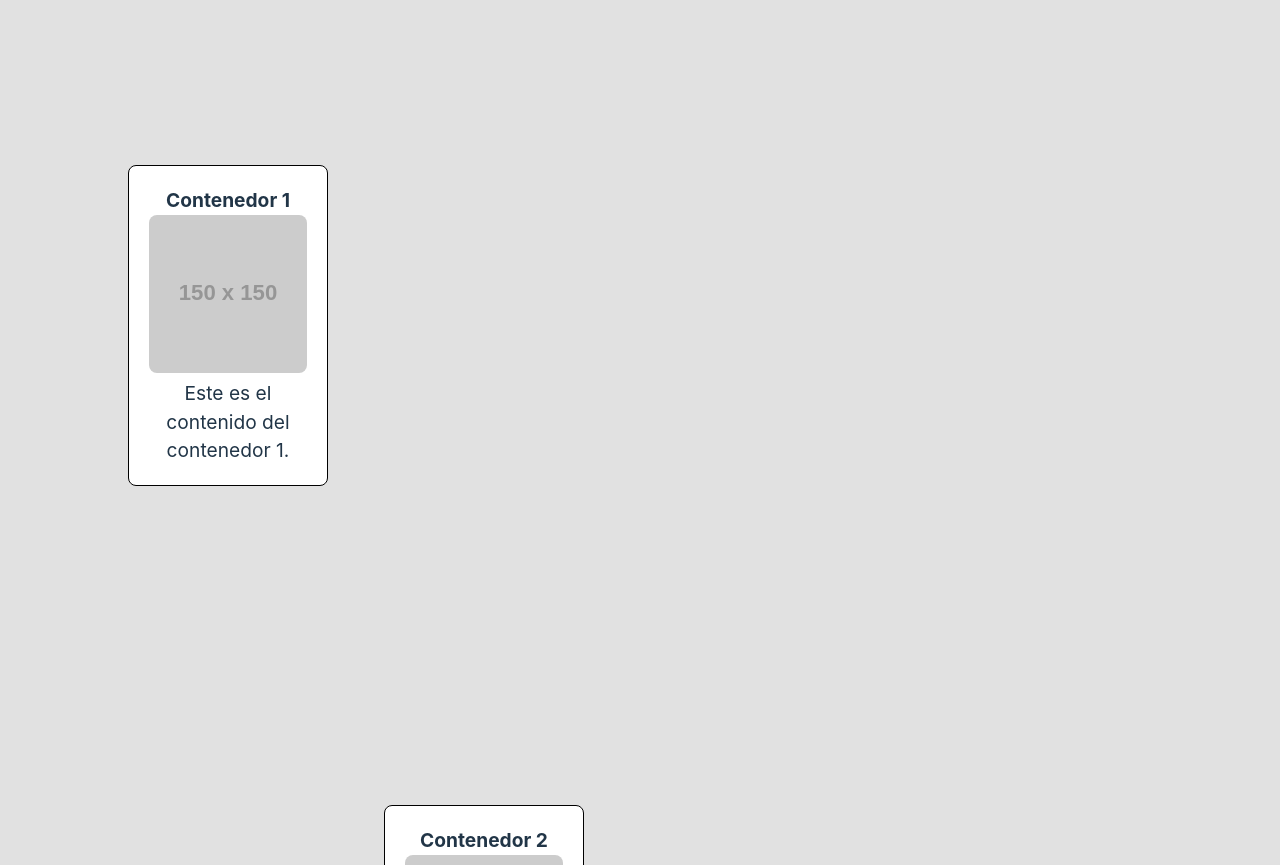
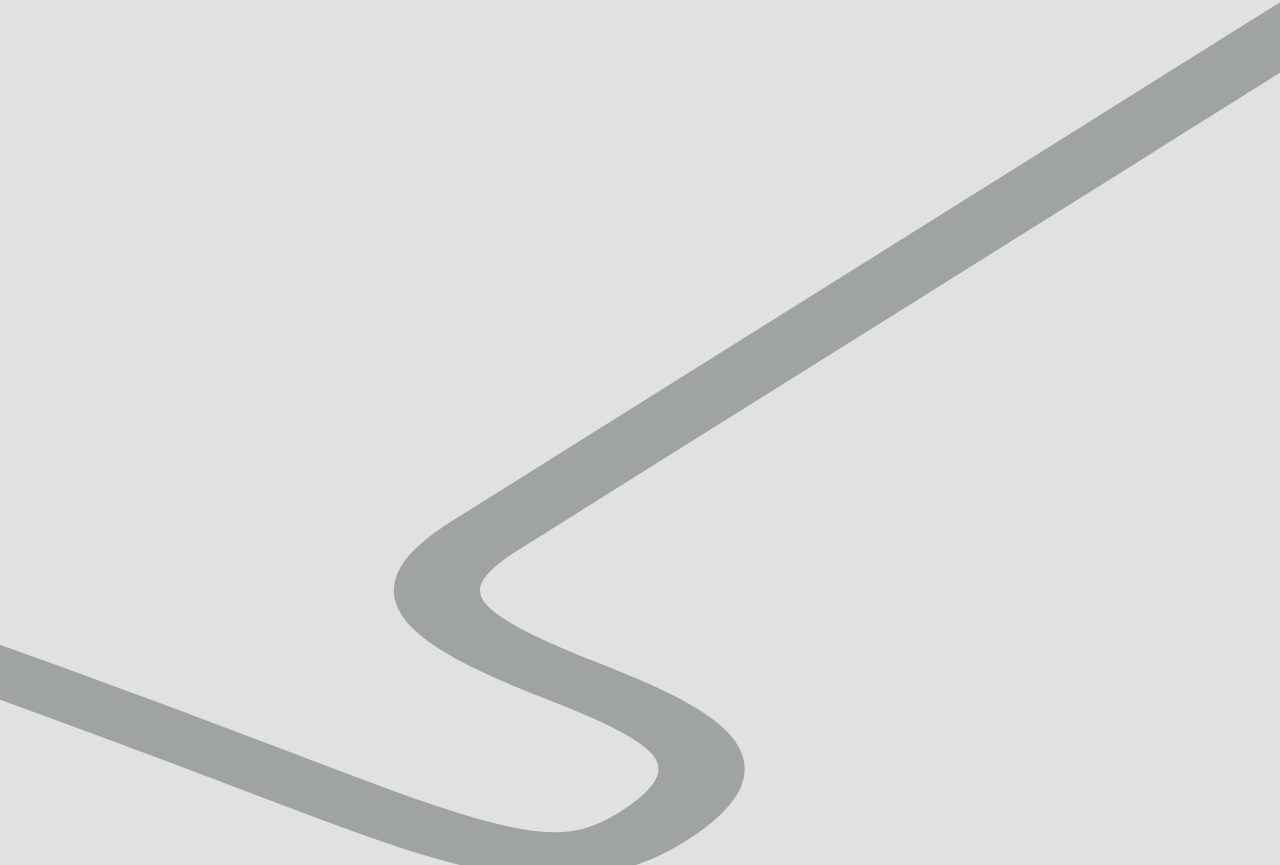
Before and after one commit to nichels02/lawebliderman, a React (Vite) app: page /Conocenos in a window 1280 px wide. Shown: the part 1115-1980 px from the top of the page. Built offline with nearby package versions, Linux system fonts and the light colour scheme.

Commit message:
ContenedorScroll(porfinFunciona)

```diff
--- a/src/common/Componentes/ContenedorScroll.tsx
+++ b/src/common/Componentes/ContenedorScroll.tsx
@@ -3,81 +3,60 @@ import styles from '../css/ContenedorScroll.module.css';
 
 function ContenedorScroll() {
     const [scrollPercentage, setScrollPercentage] = useState(0);
-    const containerRef = useRef<HTMLDivElement>(null); // Referencia al contenedor principal
+    const containerRef = useRef<HTMLDivElement>(null);
 
     useEffect(() => {
         const handleScroll = () => {
-            if (containerRef.current) {
-                const container = containerRef.current;
-                const scrollY = window.scrollY; // Scroll global de la página
-                const containerTop = container.offsetTop; // Posición superior del contenedor
-                const containerHeight = container.offsetHeight; // Altura del contenedor
+            if (!containerRef.current) return;
 
-                // Calcula el scroll relativo al contenedor
-                const relativeScroll = scrollY - containerTop;
-                const percentage = (relativeScroll / containerHeight) * 100;
+            const { offsetTop, offsetHeight } = containerRef.current;
+            const scrollY = window.scrollY;
+            const relativeScroll = scrollY - offsetTop;
 
-                // Limita el porcentaje entre 0% y 100%
-                setScrollPercentage(Math.max(0, Math.min(100, percentage)));
-            }
+            // 1. Calcula el porcentaje bruto (0% a 100%)
+            const rawPercentage = (relativeScroll / offsetHeight) * 100;
+
+            // 2. Aplicar aceleración lineal de 1.5x
+            let adjustedPercentage = rawPercentage * 1.2;
+
+            // 3. Limitar entre 0% y 90%
+            adjustedPercentage = Math.max(0, Math.min(90, adjustedPercentage));
+
+            setScrollPercentage(adjustedPercentage);
         };
 
         window.addEventListener('scroll', handleScroll);
-
-        return () => {
-            window.removeEventListener('scroll', handleScroll);
-        };
+        return () => window.removeEventListener('scroll', handleScroll);
     }, []);
 
-    // Estilo dinámico del contenedor interno
+    // Transformación con el porcentaje ajustado
     const internalContainerStyle: React.CSSProperties = {
-        transform: `translateX(-${scrollPercentage}%)`, // Mueve el contenedor interno horizontalmente
-    };
-
-    // Estilo 1 del contenedor pequeño (posición 1)
-    const smallContainerStyle1: React.CSSProperties = {
-        top: '10%', // Posición vertical (porcentaje)
-        left: '5%', // Posición horizontal (porcentaje)
-    };
-
-    // Estilo 2 del contenedor pequeño (posición 2)
-    const smallContainerStyle2: React.CSSProperties = {
-        top: '30%', // Posición vertical (porcentaje)
-        left: '15%', // Posición horizontal (porcentaje)
+        transform: `translateX(${scrollPercentage * 4}vw)`
     };
 
     return (
         <div ref={containerRef} className={styles.contenedorScroll}>
-            {/* Contenedor interno (más grande que la ventana) */}
-            <div
-                className={styles.contenedorInterno}
-                style={internalContainerStyle}
-            >
-                {/* Contenedor pequeño 1 */}
-                <div
-                    className={styles.contenedorPequeno}
-                    style={smallContainerStyle1}
+            <div className={styles.contenedorInterno} style={internalContainerStyle}>
+                <svg
+                    className={styles.svgScroll}
+                    xmlns="http://www.w3.org/2000/svg"
+                    viewBox="0 0 46057.076 54670.84"
+                    preserveAspectRatio="none"
                 >
-                    <h3>Contenedor 1</h3>
-                    <img
-                        src="https://via.placeholder.com/150"
-                        alt="Imagen 1"
-                    />
-                    <p>Este es el contenido del contenedor 1.</p>
-                </div>
-
-                {/* Contenedor pequeño 2 */}
-                <div
-                    className={styles.contenedorPequeno}
-                    style={smallContainerStyle2}
-                >
-                    <h3>Contenedor 2</h3>
-                    <img
-                        src="https://via.placeholder.com/150"
-                        alt="Imagen 2"
-                    />
-                    <p>Este es el contenido del contenedor 2.</p>
-                </div>
+                    <defs>
+                        <style>{`
+                            .line {
+                                stroke: #a0a3a3;
+                                stroke-width: 400;
+                                stroke-miterlimit: 22.93;
+                                fill: none;
+                            }
+                        `}</style>
+                    </defs>
+                    <g id="Capa_1" transform="matrix(1.72221, 0, 0, 1.72221, -23824.8, -14455.3)">
+                        <path className="line" d="M45746 7476c-839 998 -5049 6009 -5889 7007 -415 494 -234 803 390 1271 488 365 886 703 384 1301 -485 577 -982 68 -2245 -823 -1429 -1009 -1883 -1346 -2323 -795 -387 485 -104 682 505 1210 528 457 589 1046 333 1351 -460 547 -3301 3928 -3761 4475 -360 429 -367 996 164 1346 639 419 1078 669 627 1206 -525 625 -1055 307 -2310 -827 -1182 -1069 -1711 -1407 -2195 -831 -526 626 -63 1150 331 1450 580 441 668 887 302 1323 -706 840 -3170 3772 -3759 4473 -345 411 -277 1024 231 1353 507 328 944 742 545 1217 -535 637 -1390 134 -2419 -616 -1393 -1016 -1995 -1152 -2485 -569 -510 607 -52 1056 475 1346 452 248 733 741 401 1136l-8502 10117"/>
+                    </g>
+                </svg>
             </div>
         </div>
     );
--- a/src/common/css/ContenedorScroll.module.css
+++ b/src/common/css/ContenedorScroll.module.css
@@ -1,32 +1,27 @@
-/* Contenedor principal (ocupa el ancho de la ventana) */
+/* Contenedor principal */
 .contenedorScroll {
-    width: 100vw; /* Ancho de la ventana */
-    height: 400vh; /* 4 veces el alto de la ventana */
-    position: relative; /* Parte del flujo normal */
-    overflow: hidden; /* Oculta el contenido que se desborda */
+    position: relative;
+    width: 100vw;
+    height: 500vh; /* 4 pantallas de altura para el scroll vertical */
+    overflow: visible;
 }
 
-/* Contenedor interno (más grande que la ventana) */
+/* Contenedor interno - posición inicial en esquina superior derecha */
 .contenedorInterno {
-    width: 200vw; /* 2 veces el ancho de la ventana */
-    height: 100%; /* Mismo alto que el contenedor principal */
-    position: relative; /* Posición relativa para el contenido interno */
-    will-change: transform; /* Optimización para animaciones */
+    position: absolute;
+    right: 50vw; /* Empieza pegado a la derecha */
+    top: 0;
+    height: 100%;
+    width: auto;
+    will-change: transform;
+    overflow: visible;
 }
 
-/* Contenedor pequeño (posición dinámica en porcentajes dentro del contenedor interno) */
-.contenedorPequeno {
-    position: absolute; /* Posición absoluta dentro del contenedor interno */
-    width: 200px; /* Ancho fijo */
-    padding: 20px;
-    background-color: white;
-    border: 1px solid black;
-    border-radius: 8px;
-    text-align: center;
+/* SVG - muy ancho pero manteniendo proporciones */
+.svgScroll {
+    width: 450vw;
+    height: 450vh;
+    display: block;
+    overflow: visible;
+    z-index: -10;
 }
-
-/* Estilos para la imagen dentro del contenedor pequeño */
-.contenedorPequeno img {
-    width: 100%;
-    border-radius: 8px;
-}
```
Also changed, not shown: src/common/Componentes/Sistemas/useContent(CopiaPega).tsx (added, +91 -0 lines), src/assets/security-señor.png (added), src/assets/seguridad-fisica.png (added).
